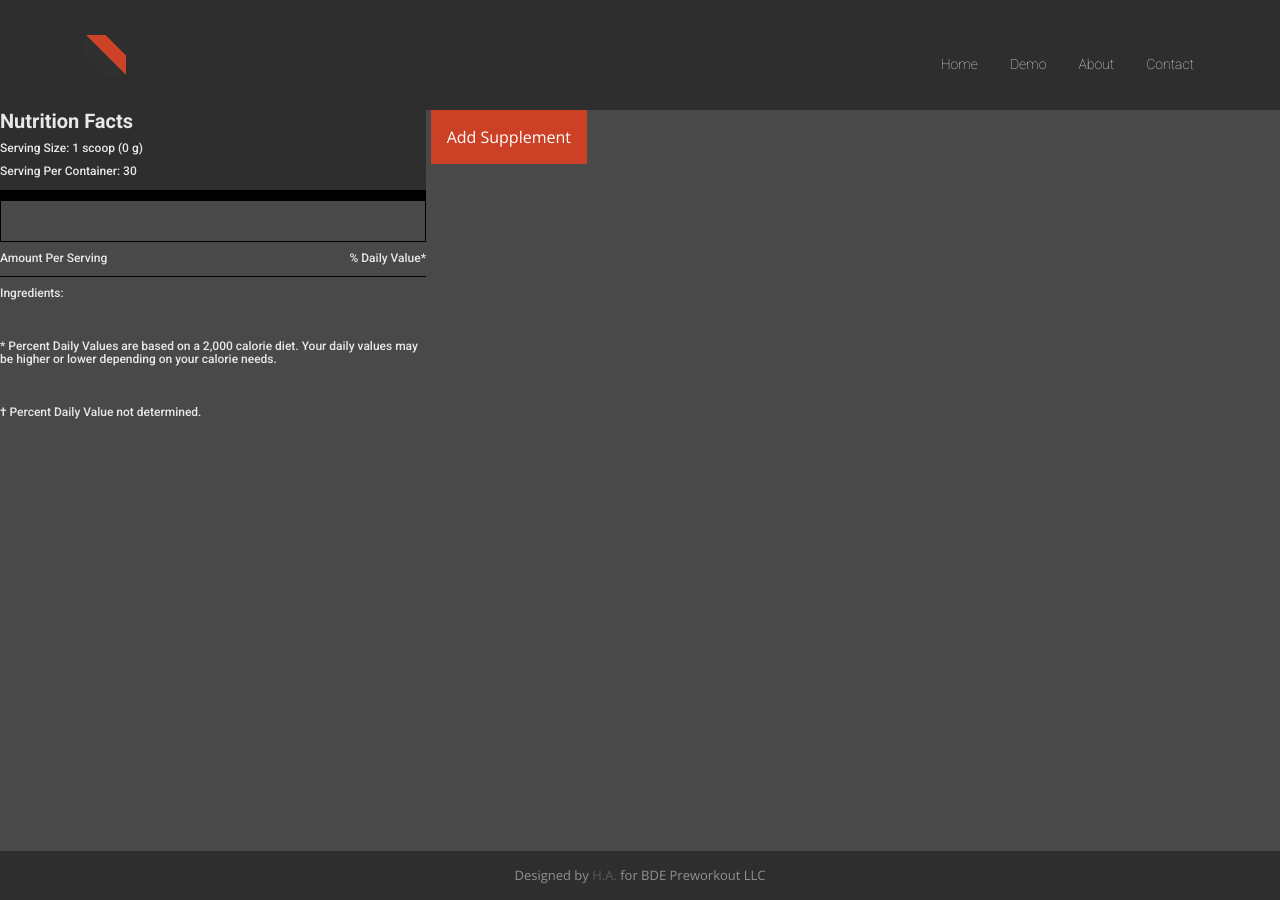
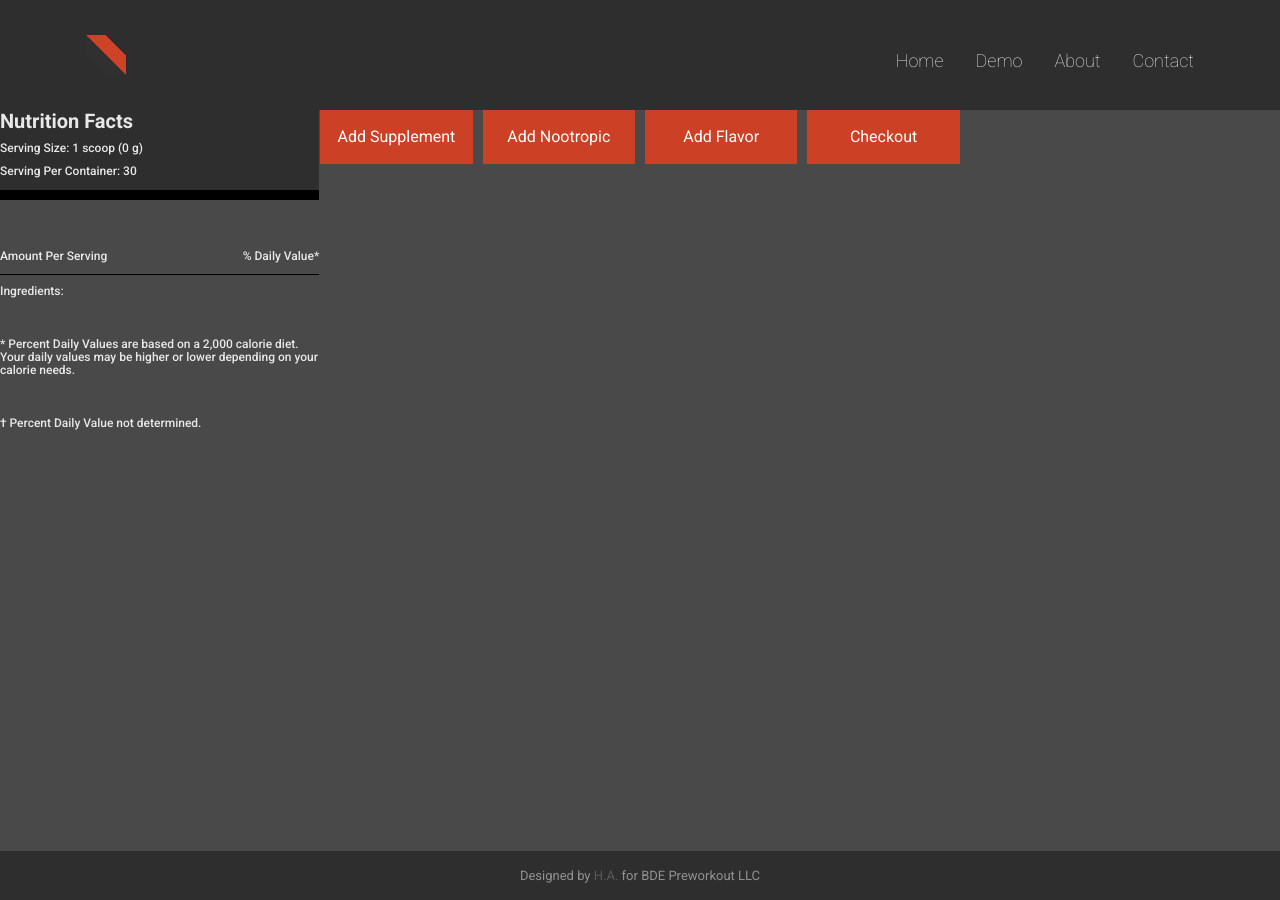
Before and after one commit to bdepreworkout/bde.github.io, a Jekyll site: the page built from demo.html, in a window 1280 px wide. Built offline with Jekyll 4.4.1, drawn with Linux system fonts in a browser that asks for light colours; nearby versions of some CDN libraries; some web fonts are replaced.

Commit message:
layout change, nootropic placeholder, bug fix with daily values of stuff in milligrams

```diff
--- a/css/bde.css
+++ b/css/bde.css
@@ -1,27 +1,31 @@
 /*
- * This is the main css file that ships with the airspace theme.
- * In airspace, it is called style.css
- * However, style.css now holds additional styles for this jekyll port. (Not written by ThemeFisher)
- * The original style.css is now called airspace.css
- *
+ Color Palette
+  Background:     494949
+  Button:         CC4125
+  Button shade:   AA4125
+  Header/Footer:  2E2E2E
+  Text 1:         E8E8E8
+  Text 2:         919191
  */
 
-@import url(//fonts.googleapis.com/css?family=Open+Sans:400,300,600);
+/* @import url(//fonts.googleapis.com/css?family=Open+Sans:400,300,600); */
 @import url(//fonts.googleapis.com/css?family=Roboto:400,100,300,500,700);
-@import url(//fonts.googleapis.com/css?family=Volkhov:400italic);
+/* @import url(//fonts.googleapis.com/css?family=Volkhov:400italic); */
 /* var text-decoration */
 /*--
 	Common Css
 --*/
 form {
   color: #2e2e2e;
-  font-family: 'Open Sans', sans-serif;
+  /* font-family: 'Open Sans', sans-serif; */
   -webkit-font-smoothing: antialiased;
 }
 body {
   background-color: #494949;
   color: #e8e8e8;
-  font-family: 'Open Sans', sans-serif;
+  font-family: 'Roboto', sans-serif;
+  font-size: 14px;
+  margin: 0;
   -webkit-font-smoothing: antialiased;
 }
 h1,
@@ -30,7 +34,7 @@
 h4,
 h5,
 h6 {
-  font-family: 'Roboto', sans-serif;
+  /* font-family: 'Roboto', sans-serif; */
 }
 h2 {
   font-size: 30px;
@@ -39,7 +43,6 @@
 h3 {
   font-size: 28px;
   font-weight: 300;
-  color: #e8e8e8;
 }
 p {
   font-size: 15px;
@@ -65,9 +68,9 @@
   font-weight: 600;
 }
 .section-title p {
-  font-family: 'Volkhov', serif;
+  /* font-family: 'Volkhov', serif; */
   /* font-style: italic; */
-  color: #666;
+  /* color: #666; */
 }
 /* ********************************
 
@@ -81,15 +84,14 @@
 header .navbar {
   margin-bottom: 0px;
   border: 0px;
-  font-family: Roboto;
+  color: #e8e8e8;
   font-weight: lighter;
 }
 header .navbar h1{
-  font-family: Roboto;
+  /* font-family: Roboto; */
   font-weight: lighter;
   letter-spacing: 10px;
   margin-left: 15%;
-  color: #e8e8e8;
 }
 header .navbar-default {
   background: none;
@@ -105,23 +107,15 @@
   right: 0%;
   word-spacing: normal;
 }
-header .navbar-default .navbar-nav li a {
-  color: #e8e8e8;
-  padding: 10px 26px;
-  font-size: 15px;
-  vertical-align: middle;
-}
-font header .navbar-default .navbar-nav li a:hover {
-  color: #000;
-}
-
 li a {
+  /* navbar menu */
   float: right;
   display: block;
   color: #e8e8e8;
   text-align: center;
   padding: 16px;
   text-decoration: none;
+  font-size: large;
 }
 
 /*---------------------------------------------
@@ -158,7 +152,7 @@
   color: #e8e8e8;
 }
 #intro .block h1 {
-  font-family: 'Roboto', sans-serif;
+  /* font-family: 'Roboto', sans-serif; */
   font-weight: 100;
   font-size: 45px;
   line-height: 60px;
@@ -169,7 +163,7 @@
 #intro .block p {
   font-size: 23px;
   line-height: 40px;
-  font-family: 'Roboto', sans-serif;
+  /* font-family: 'Roboto', sans-serif; */
   font-weight: 300;
   letter-spacing: 3px;
 }
@@ -177,17 +171,19 @@
 /*---------------------------------------------
 					Demo Start
 -----------------------------------------------*/
-#myInput {
+#search_input {
   box-sizing: border-box;
   background-image: url('../img/searchicon.png');
   background-position: 14px 12px;
   background-repeat: no-repeat;
   font-size: 16px;
-  padding: 14px 20px 12px 45px;
+  padding: 16px 20px 16px 48px;
   border: none;
   border-bottom: 1px solid #ddd;
+  width: 100%;
+  position: inherit;
 }
-#myInput:focus {
+#search_input:focus {
   outline: 3px solid #ddd;
 }
 .dropbtn {
@@ -197,16 +193,18 @@
   font-size: 16px;
   border: none;
   cursor: pointer;
+  width: 100%;
+  /* height: 100%; */
 }
 .dropbtn:hover,
 .dropbtn:focus {
   background-color: #aa4125ff;
 }
-.dropdown {
+.buttons {
   position: relative;
   display: inline-block;
-  grid-area: dropdown;
-
+  grid-area: buttons;
+  /* margin-top: 10px; */
 }
 .dropdown-content {
   display: none;
@@ -217,6 +215,7 @@
   border: 1px solid #ddd;
   color: black;
   z-index: 1;
+  margin-top: 10px;
 }
 .dropdown-content a {
   color: black;
@@ -230,28 +229,14 @@
 .dropdown .show {
   display: block;
 }
+.info_blurb{
 
-.section {
-  display: grid;
-  grid-template-columns: 1fr 0.5fr 1.5fr;
-  grid-template-rows: 0.5fr 2.5fr 0.5fr;
-  gap: 1px 1px;
-  grid-template-areas: "nutrition_label dropdown supplements""nutrition_label . supplements";
 }
-.nutrition_label {
-  grid-area: nutrition_label;
-}
-.supplements {
-  color: #000;
-  grid-area: supplements;
-  width: 50%;
-}
-.supplements h5{
-  color: #e8e8e8;
-  font-size: large;
+.info_tooltip{
+
 }
 .nutrition-facts {
-  border: 1px solid black;
+  /* border: 1px solid black; */
   /* margin: 50px; */
   /* float: left; */
   /* width: 350px; */
@@ -279,17 +264,13 @@
 .nutrition-facts__table td:last-child{
   text-align: right;
 }
-
-.thick-end {
-  border-bottom: 10px solid black;
+.nutrition_label {
+  grid-area: nutrition_label;
 }
-.thin-end {
-  border-bottom: 1px solid black;
-}
-
 .popup {
   position: relative;
-  display: inline-block;
+  /* display: inline-block; */
+  display: ;
   cursor: pointer;
   -webkit-user-select: none;
   -moz-user-select: none;
@@ -319,6 +300,39 @@
   visibility: visible;
 }
 
+.grid-container {
+  display: grid;
+  grid-template-columns: 1fr 0.5fr 1.5fr 1fr;
+  grid-template-rows: 15% 2.5fr;
+  gap: 1px 1px;
+  grid-template-areas: "nutrition_label buttons buttons information" "nutrition_label dropdown supplements information";
+}
+
+.dropdown { grid-area: dropdown; }
+
+.buttons {
+  display: grid;
+  grid-template-columns: 1fr 1fr 1fr 1fr;
+  grid-template-rows: 1fr;
+  gap: 10px 10px;
+  grid-template-areas: "supplement_button nootropic_button flavor_button checkout_button";
+  grid-area: buttons;
+}
+
+.supplement_button { grid-area: supplement_button; }
+
+.nootropic_button { grid-area: nootropic_button; }
+
+.flavor_button { grid-area: flavor_button; }
+
+.checkout_button { grid-area: checkout_button; }
+
+.information { grid-area: information; }
+
+
+
+
+
 .slidecontainer {
   width: 50%;
 }
@@ -341,6 +355,46 @@
   height: 25px;
   border-radius: 100%;
 }
+.supplements {
+  color: #000;
+  grid-area: supplements;
+  width: 50%;
+}
+.supplements h5{
+  color: #e8e8e8;
+  font-size: large;
+}
+.thick-end {
+  border-bottom: 10px solid black;
+}
+.thin-end {
+  border-bottom: 1px solid black;
+}
+.tooltip {
+  position: relative;
+  /* visibility: visible; */
+}
+
+.tooltip .tooltiptext {
+  visibility: hidden;
+  /* width: 120px; */
+  background-color: black;
+  color: #fff;
+  text-align: center;
+  border-radius: 6px;
+  padding: 5px 0;
+
+  /* Position the tooltip */
+  position: absolute;
+  z-index: 1;
+  top: -5px;
+  right: 105%;
+}
+
+.tooltip:hover .tooltiptext {
+  visibility: visible;
+}
+
 
 /*--
 	service Start
@@ -423,7 +477,7 @@
   padding-bottom: 35px;
 }
 #contact-form .container h1{
-  font-family: 'Open Sans', sans-serif;
+  /* font-family: 'Open Sans', sans-serif; */
   font-weight: 300;
   color: #e8e8e8;
   font-size: 28px;
@@ -456,7 +510,7 @@
   background: #2e2e2e;
   border: none;
   color: #fff;
-  font-family: 'Open Sans', sans-serif;
+  /* font-family: 'Open Sans', sans-serif; */
   font-size: 18px;
 }
 #contact-box {
@@ -468,7 +522,7 @@
   width: 100%;
 }
 #contact-box .block h2 {
-  font-family: 'Open Sans', sans-serif;
+  /* font-family: 'Open Sans', sans-serif; */
   font-weight: 300;
   color: #e8e8e8;
   font-size: 28px;
--- a/demo.html
+++ b/demo.html
@@ -4,18 +4,46 @@
 permalink: /demo
 ---
 <style>
+  .output{
+    color: #e8e8e8;
+    display: inline;
+  }
+
+  .plus_minus_delete{
+    position: absolute
+    left: 100%;
+  }
+
 </style>
+<div class="grid-container">
+  <div class="dropdown"></div>
+  <div class="buttons">
 
-<div class="section">
-  <div class="dropdown">
-    <div class="popup" onclick="error_balloon()">
-      <span class="popuptext" href="#popup1" id="errorPopup_01">Supplement Already Added</span>
+    <div class="supplement_button">
+      <div class="popup" onclick="error_balloon()">
+        <span class="popuptext" href="#popup1" id="errorPopup_01">Supplement Already Added</span>
+      </div>
+      <button id="button_add_supplement" onclick="button_add_supplement_toggle()" class="dropbtn">Add Supplement</button>
+      <div id="supplement_dropdown" class="dropdown-content"></div>
     </div>
-    <button onclick="button_showhide_toggle()" class="dropbtn">Add Supplement</button>
-    <div id="myDropdown" class="dropdown-content">
+
+    <div class="nootropic_button">
+      <div class="popup" onclick="error_balloon()">
+        <span class="popuptext" href="#popup2" id="errorPopup_01">Nootropic Already Added</span>
+      </div>
+      <button id="button_add_nootropic" onclick="button_add_nootropic_toggle()" class="dropbtn">Add Nootropic</button>
+      <div id="nootropic_dropdown" class="dropdown-content"></div>
+    </div>
+
+    <div class="flavor_button">
+      <button class="dropbtn">Add Flavor</button>
+    </div>
+    <div class="checkout_button">
+      <button class="dropbtn">Checkout</button>
     </div>
   </div>
   <div class="supplements" id="supplement_list"></div>
+  <div class="information"></div>
   <div class="nutrition_label">
     <header class="nutrition-facts__header">
       <h1 class="nutrition-facts__title">Nutrition Facts</h1>
@@ -59,21 +87,42 @@
     {name: 'theanine', propername: 'Theanine', max: .5, unit: 'mg', step: 0.001, dv: '†', qty: 0}
   ];
 
+  const nootropic_data = [
+    {name: 'maca_root', propername: 'Maca Root'},
+    {name: 'zma', propername: 'ZMA'},
+    {name: 'ginkgo', propername: 'Ginkgo'},
+    {name: 'dhea', propername: 'T-Boost (DHEA)'},
+    {name: 'yohimbine', propername: 'Yohimbine'}
+  ];
+
   var serving_size_amt = 0;
   var index = 0;
   var i = 0;
 
-  function button_showhide_toggle() {
+  function button_add_supplement_toggle() {
     // Toggle showing/hiding list
-    document.getElementById("myDropdown").classList.toggle("show");
+    document.getElementById("supplement_dropdown").classList.toggle("show");
 
     // Populate list
-    var x ="<input type='text' placeholder='Search..' id='myInput' onkeyup='filterFunction()'>";
+    var x ="<input type='text' placeholder='Search..' id='search_input' onkeyup='filterFunction()'>";
     var i;
     for (i=0; i<=(supplement_data.length-1); i++) {
       x = x + "<a onclick=add_supplement('" + supplement_data[i].name + "')>" + supplement_data[i].propername + "</a>";
     }
-    document.getElementById("myDropdown").innerHTML = x;
+    document.getElementById("supplement_dropdown").innerHTML = x;
+  }
+
+  function button_add_nootropic_toggle() {
+    // Toggle showing/hiding list
+    document.getElementById("nootropic_dropdown").classList.toggle("show");
+
+    // Populate list
+    var x ="<input type='text' placeholder='Search..' id='search_input' onkeyup='filterFunction()'>";
+    var i;
+    for (i=0; i<=(nootropic_data.length-1); i++) {
+      x = x + "<a onclick=add_nootropic('" + nootropic_data[i].name + "')>" + nootropic_data[i].propername + "</a>";
+    }
+    document.getElementById("nootropic_dropdown").innerHTML = x;
   }
 
   function add_supplement(name) {
@@ -129,7 +178,9 @@
       var slidecontainer = document.createElement(supplement.name);
       // console.log(slidecontainer);
       supplement.slider_id = slider_id;
-      slidecontainer.innerHTML = '<h5 >'+supplement.propername+'</h5>';
+      slidecontainer.className = "tooltip";
+      slidecontainer.innerHTML = '<h5>'+supplement.propername+'</h5><h5 class="tooltiptext">fsdafds</h5>';
+
 
       var supplementcontainer = document.createElement(supplement.name);
 
@@ -152,25 +203,30 @@
       var output_id = "output_";
       output_id = output_id.concat(supplement.name);
       output.id = output_id;
-      output.innerHTML = '<span style="color:white">Amount: <span style="font-weight:bold;color:red"> 0 </span>' + supplement.unit + '</span>';
+      output.innerHTML = '<span>Amount: <span style="font-weight:bold;color:red"> 0 </span>' + supplement.unit + '</span>';
+      // output.display = inline;
+      output.className = "output";
 
       var plus_input = document.createElement("input");
       plus_input.type = "button";
       plus_input.class = "plus_minus_delete";
       plus_input.id = plus;
       plus_input.value = "+";
+      plus_input.style="position:relative; left:55%";
 
       var minus_input = document.createElement("input");
       minus_input.type = "button";
       minus_input.class = "plus_minus_delete";
       minus_input.id = minus;
       minus_input.value = "-";
+      minus_input.style="position:relative; left:55%";
 
       var delete_input = document.createElement("input");
       delete_input.type = "button";
       delete_input.class = "plus_minus_delete";
       delete_input.id = delete_id;
       delete_input.value = "∅";
+      delete_input.style="position:relative; left:55%";
 
       minus_input.addEventListener('click', event => {
         event.preventDefault();
@@ -219,7 +275,7 @@
 
       // Slider stuff
       supplement.slider_value = document.getElementById(supplement.slider_id);
-      output.innerhtml = supplement.slider_value.value;
+      // output.innerhtml = supplement.slider_value.value;
       supplement.qty = 0;
       supplement.slider_value.oninput = function() {
 
@@ -293,11 +349,11 @@
     var cell1 = document.getElementById(supplement.name);
 
     if (supplement.unit == "mg"){
-      output.innerHTML = '<span style="color:white">Amount:' + '<span style="font-weight:bold;color:red"> ' + parseFloat(supplement.qty*1000).toFixed(0)  + '</span> ' + supplement.unit + '</span>';
+      output.innerHTML = '<span>Amount:' + '<span style="font-weight:bold;color:red"> ' + parseFloat(supplement.qty*1000).toFixed(0)  + '</span> ' + supplement.unit + '</span>';
       cell1.innerHTML = '<span style="font-weight:bold">' + supplement.propername + ': </span>' + parseFloat(supplement.qty*1000).toFixed(0) + ' ' + supplement.unit;
     }
     else{
-      output.innerHTML = '<span style="color:white">Amount:' + '<span style="font-weight:bold;color:red"> ' + parseFloat(supplement.qty).toFixed(1)  + '</span> ' + supplement.unit + '</span>';
+      output.innerHTML = '<span>Amount:' + '<span style="font-weight:bold;color:red"> ' + parseFloat(supplement.qty).toFixed(1)  + '</span> ' + supplement.unit + '</span>';
       cell1.innerHTML = '<span style="font-weight:bold">' + supplement.propername + ': </span>' + parseFloat(supplement.qty).toFixed(1) + ' ' + supplement.unit;
     }
 
```
Also changed, not shown: other parts of demo.html (+8 -3 lines), css/bootstrap.min.css.
